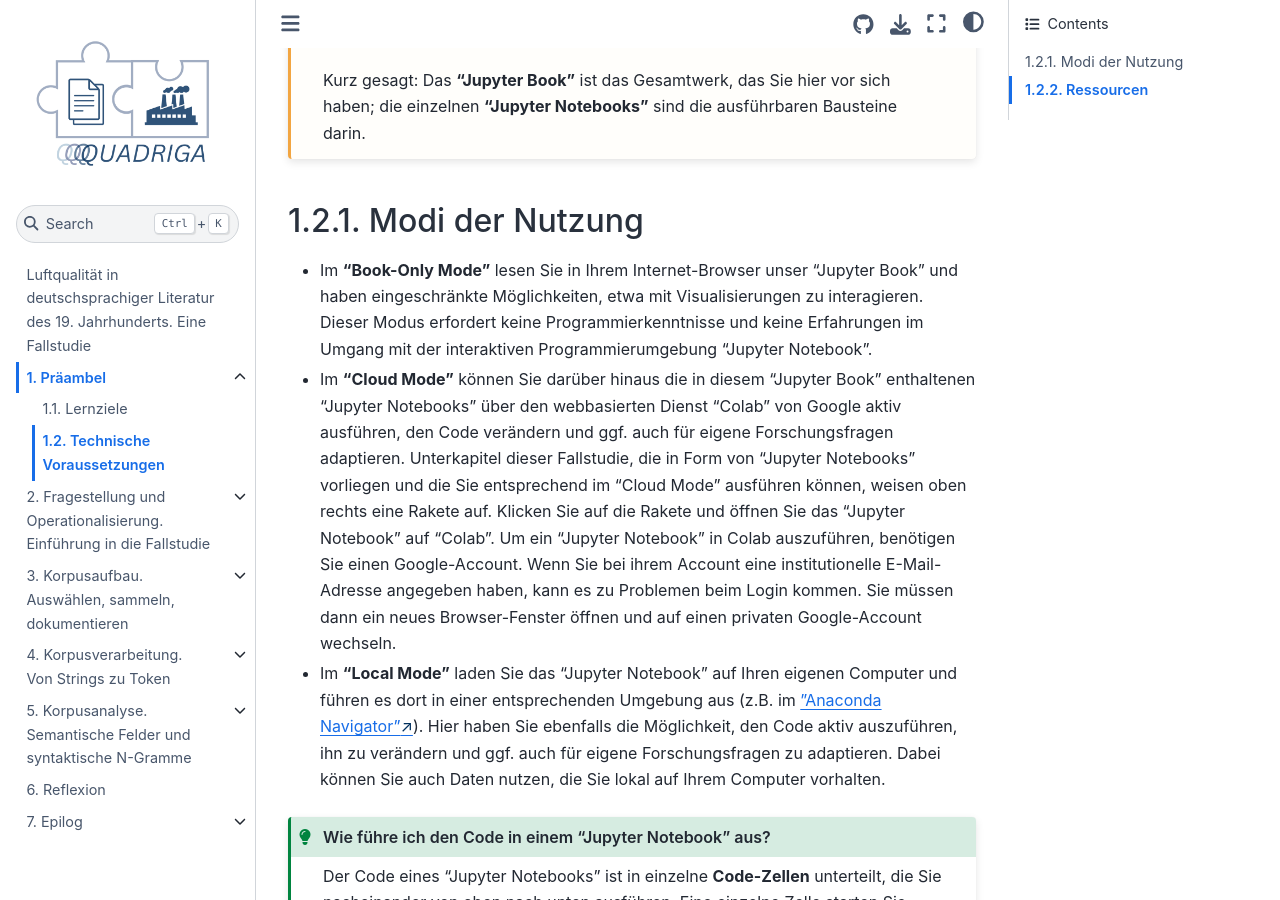
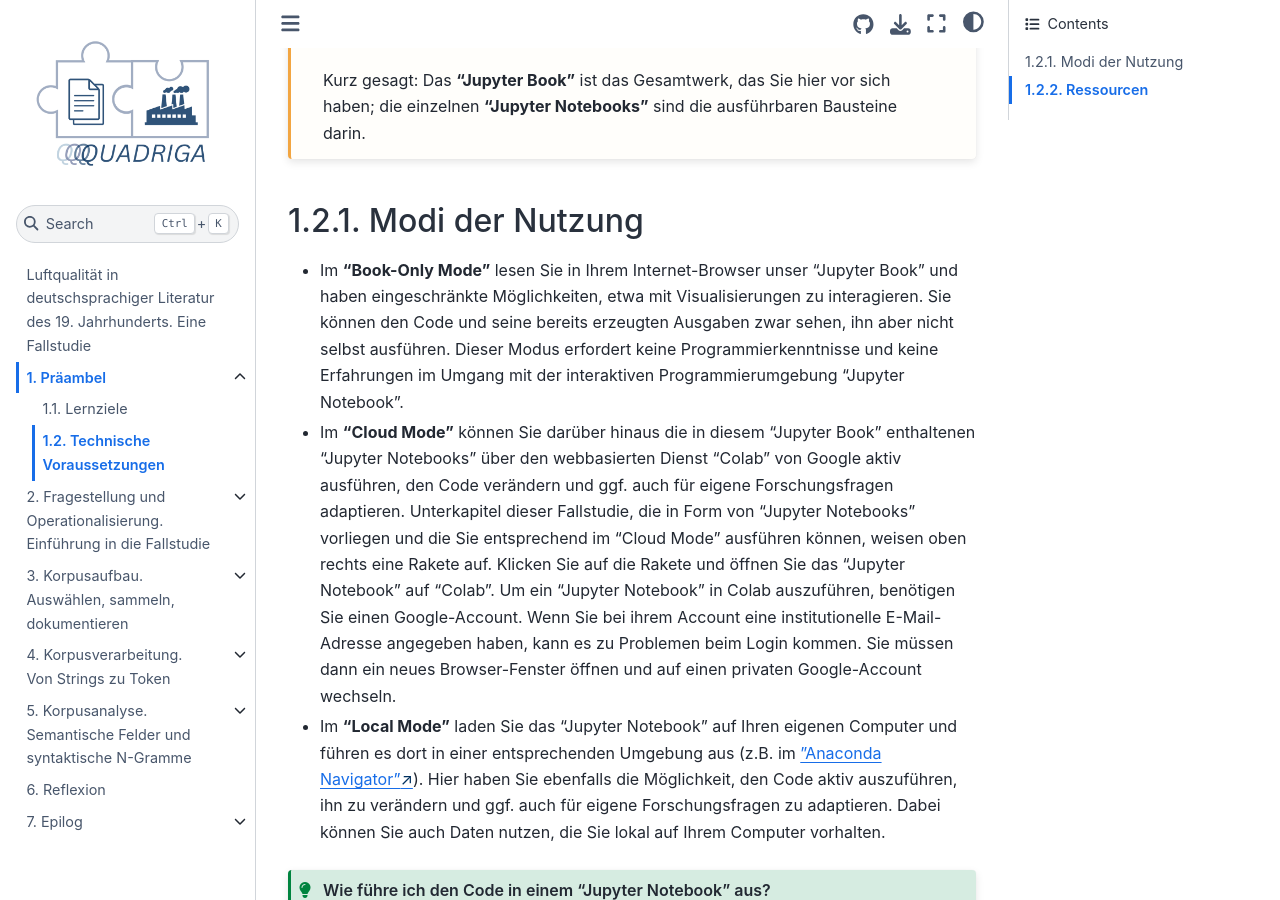
Before and after one commit to quadriga-dk/Text-Fallstudie-3, a Jupyter Book: the page built from introduction/introduction_requirements.md, in a window 1280 px wide and 900 px high, scrolled down 471 px. Built offline with Jupyter Book 1.0.4 settings and Sphinx 7.4.7 and the Sphinx Book theme 1.1.4, drawn with Linux system fonts in a browser that asks for light colours; pages that are not in the unit, such as notebooks, are missing from menus.

Commit message:
Clarify Book-Only Mode: code and outputs are visible but not executable
Add a plain sentence to the Book-Only Mode description stating that readers can
see the code and its pre-rendered outputs but cannot run it themselves.

````diff
--- a/introduction/introduction_requirements.md
+++ b/introduction/introduction_requirements.md
@@ -12,7 +12,7 @@
 ```
 
 ## Modi der Nutzung
-- Im **"Book-Only Mode"** lesen Sie in Ihrem Internet-Browser unser "Jupyter Book" und haben eingeschränkte Möglichkeiten, etwa mit Visualisierungen zu interagieren. Dieser Modus erfordert keine Programmierkenntnisse und keine Erfahrungen im Umgang mit der interaktiven Programmierumgebung "Jupyter Notebook".
+- Im **"Book-Only Mode"** lesen Sie in Ihrem Internet-Browser unser "Jupyter Book" und haben eingeschränkte Möglichkeiten, etwa mit Visualisierungen zu interagieren. Sie können den Code und seine bereits erzeugten Ausgaben zwar sehen, ihn aber nicht selbst ausführen. Dieser Modus erfordert keine Programmierkenntnisse und keine Erfahrungen im Umgang mit der interaktiven Programmierumgebung "Jupyter Notebook".
 - Im **"Cloud Mode"** können Sie darüber hinaus die in diesem "Jupyter Book" enthaltenen "Jupyter Notebooks" über den webbasierten Dienst "Colab" von Google aktiv ausführen, den Code verändern und ggf. auch für eigene Forschungsfragen adaptieren. Unterkapitel dieser Fallstudie, die in Form von "Jupyter Notebooks" vorliegen und die Sie entsprechend im "Cloud Mode" ausführen können, weisen oben rechts eine Rakete auf. Klicken Sie auf die Rakete und öffnen Sie das "Jupyter Notebook" auf "Colab". Um ein "Jupyter Notebook" in Colab auszuführen, benötigen Sie einen Google-Account. Wenn Sie bei ihrem Account eine institutionelle E-Mail-Adresse angegeben haben, kann es zu Problemen beim Login kommen. Sie müssen dann ein neues Browser-Fenster öffnen und auf einen privaten Google-Account wechseln.
 - Im **"Local Mode"** laden Sie das "Jupyter Notebook" auf Ihren eigenen Computer und führen es dort in einer entsprechenden Umgebung aus (z.B. im <a href="https://www.anaconda.com/products/navigator" class="external-link" target="_blank">"Anaconda Navigator"</a>). Hier haben Sie ebenfalls die Möglichkeit, den Code aktiv auszuführen, ihn zu verändern und ggf. auch für eigene Forschungsfragen zu adaptieren. Dabei können Sie auch Daten nutzen, die Sie lokal auf Ihrem Computer vorhalten.
 
````
